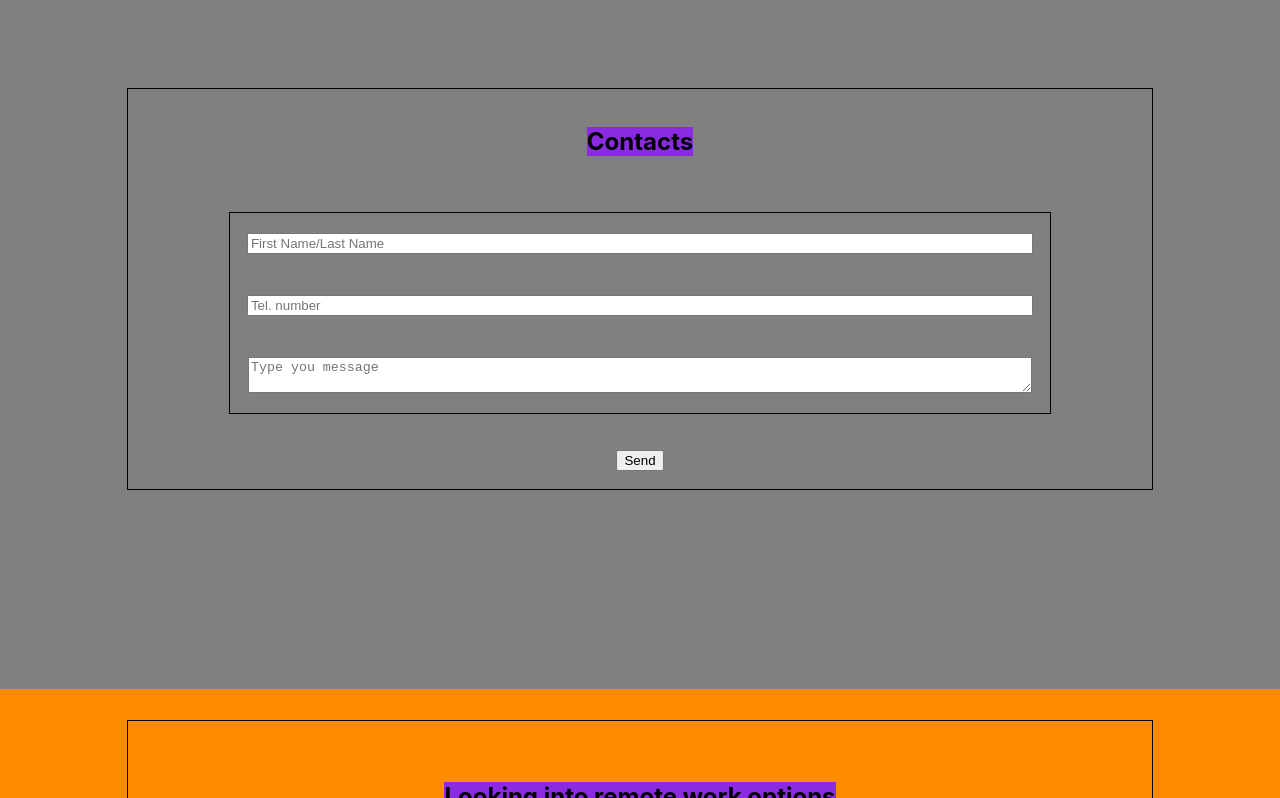
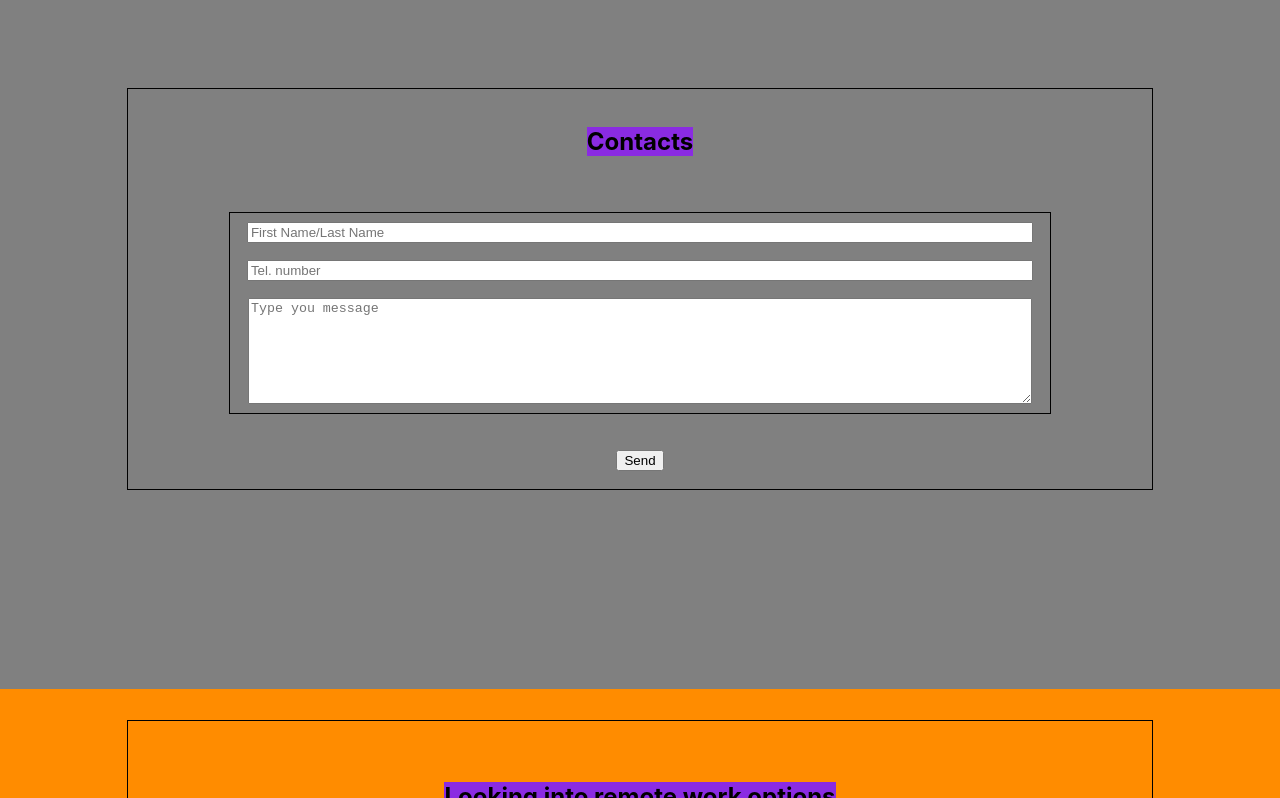
Before and after one commit to DzmitryYesis/portfolio, a React (Create React App) app: page / in a window 1280 px wide. Shown: the part 2591-3389 px from the top of the page. Built offline with nearby package versions, Linux system fonts and the light colour scheme.

Commit message:
Do some refactoring with textarea in Contacts component

```diff
--- a/src/components/contacts/Contacts.module.css
+++ b/src/components/contacts/Contacts.module.css
@@ -32,4 +32,5 @@
 
 .textarea {
     width: 95%;
+    height: 100px
 }
--- a/src/components/contacts/Contacts.tsx
+++ b/src/components/contacts/Contacts.tsx
@@ -10,7 +10,7 @@ const Contacts = () => {
                 <form className={style.form}>
                     <input className={style.input} placeholder={'First Name/Last Name'}/>
                     <input className={style.input} placeholder={'Tel. number'}/>
-                    <textarea className={style.textarea} placeholder={'Type you message'}/>
+                    <textarea className={style.textarea} placeholder={'Type you message'}></textarea>
                 </form>
                 <button>Send</button>
             </div>
```
